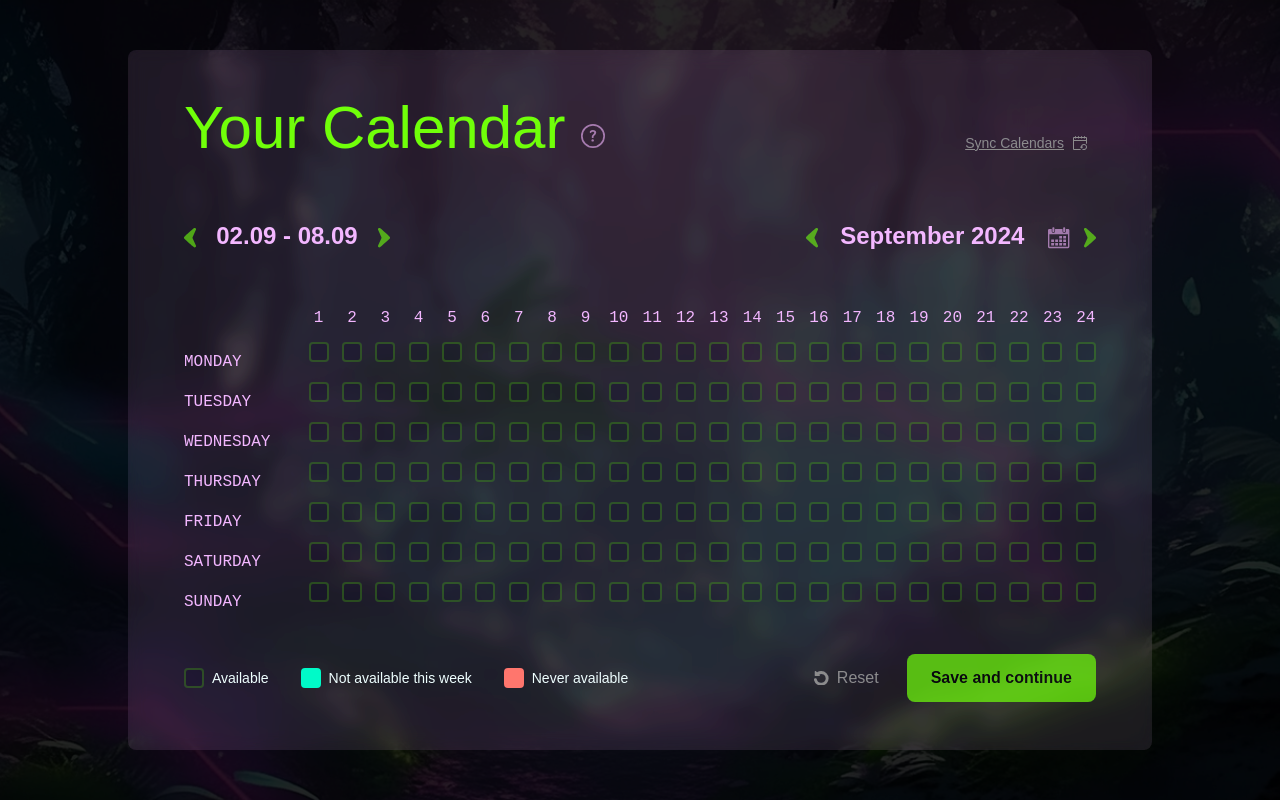
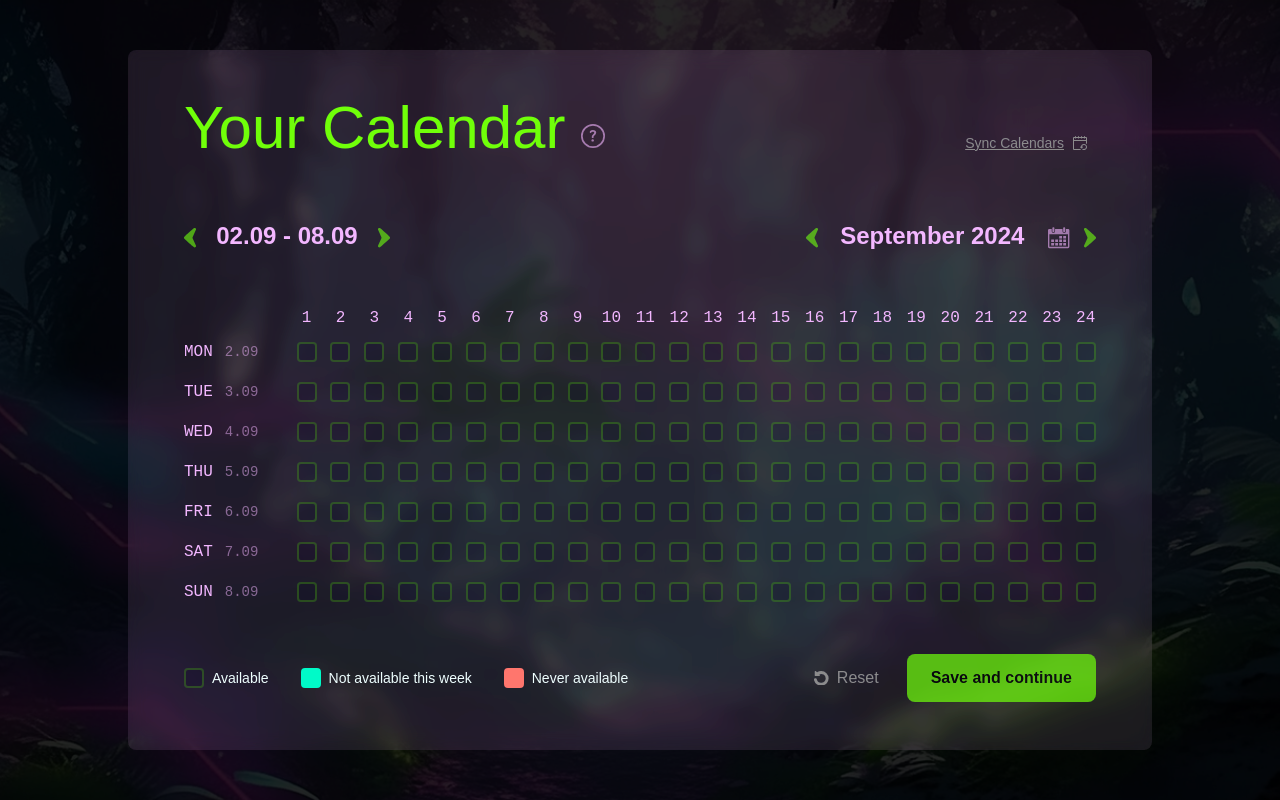
Before and after one commit to Visual-Riot/plaeen, a Next.js app: page /calendar in a window 1280 px wide. Built offline with nearby package versions, Linux system fonts and the light colour scheme; a web font is replaced by a local one.

Commit message:
add date to days in desktop calendar

```diff
--- a/src/components/buttons/PlayerTimeSlot.tsx
+++ b/src/components/buttons/PlayerTimeSlot.tsx
@@ -53,7 +53,7 @@ const PlayerTimeSlot: React.FC<ButtonProps> = ({
   };
 
   const defaultClasses =
-    "grow lg:grow-0 w-12 h-12 lg:w-4 lg:h-4 xl:h-5 xl:w-5 font-semibold hover:scale-90 transition-all ease-in-out duration-300 rounded";
+    "grow lg:grow-0 w-12 h-12 lg:w-5 lg:h-5 font-semibold hover:scale-90 transition-all ease-in-out duration-300 rounded";
 
   return (
     <button
--- a/src/components/calendar/PlayerCalendarDesktop.tsx
+++ b/src/components/calendar/PlayerCalendarDesktop.tsx
@@ -45,10 +45,11 @@ const PlayerCalendarDesktop: React.FC<PlayerCalendarDesktopProps> = ({
     date <= end;
     date = new Date(date.setDate(date.getDate() + 1))
   ) {
-    daysOfWeek.push(format(date, "EEEE"));
+    const formattedDay = format(date, "EEE d.MM");
+    daysOfWeek.push(formattedDay);
   }
 
-  const hoursOfDay = Array.from({ length: 24 }, (_, i) => i + 1); // ?
+  const hoursOfDay = Array.from({ length: 24 }, (_, i) => i + 1);
 
   const [hoveredElement, setHoveredElement] = useState<string | null>(null);
   const [hoverPosition, setHoverPosition] = useState<{ x: number; y: number }>({
@@ -73,23 +74,33 @@ const PlayerCalendarDesktop: React.FC<PlayerCalendarDesktopProps> = ({
     <div className={`my-5 w-full flex ${className}`}>
       {/* Days Names Column */}
       <div className="flex flex-col">
-        <div className="h-10"></div>
-        {daysOfWeek.map((day, index) => (
-          <div key={day} className="h-10 flex items-center relative">
+        <div className="h-[30px]"></div>
+        {daysOfWeek.map((formattedDay, index) => (
+          <div key={formattedDay} className="h-10 flex items-center relative">
             <button
-              className="hidden md:inline text-lightPurple font-robotoMono font-regular uppercase"
+              className="hidden md:inline text-lightPurple font-robotoMono font-regular uppercase text-nowrap"
               onClick={() =>
-                onSelectAllSlotsForDays(day, dayHours[day] || {}, hoursOfDay)
+                onSelectAllSlotsForDays(
+                  formattedDay,
+                  dayHours[formattedDay] || {},
+                  hoursOfDay
+                )
               }
               onMouseMove={handleMouseMove}
-              onMouseEnter={() => handleHover(`day-${day}`)}
+              onMouseEnter={() => handleHover(`day-${formattedDay}`)}
               onMouseLeave={() => handleHover(null)}
             >
-              {day}
+              {/* {formattedDay} */}
+              <div className="flex items-center gap-x-3">
+                <span className="text-base">{formattedDay.split(" ")[0]}</span>
+                <span className="text-sm opacity-50">
+                  {`${formattedDay.split(" ")[1]}`}
+                </span>
+              </div>
             </button>
             <HoverInstruction
               text={`Select all`}
-              isVisible={hoveredElement === `day-${day}`}
+              isVisible={hoveredElement === `day-${formattedDay}`}
               offsetX={hoverPosition.x}
               offsetY={hoverPosition.y}
             />
@@ -108,6 +119,7 @@ const PlayerCalendarDesktop: React.FC<PlayerCalendarDesktopProps> = ({
                 className="text-center justify-center items-center"
               >
                 <div className="h-10 flex items-center relative">
+                  {/* Display Hours */}
                   <button
                     className="text-lightPurple font-robotoMono font-regular uppercase text-center w-full h-10 pb-2"
                     onClick={() =>
```
